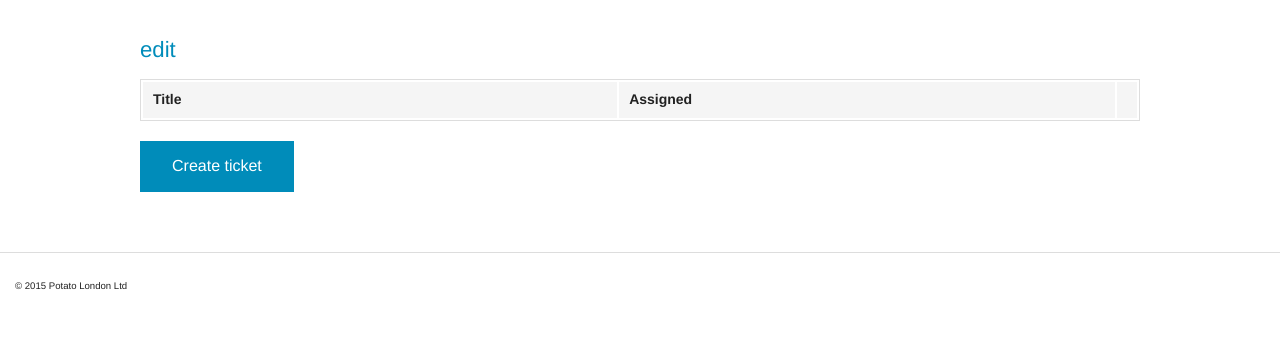
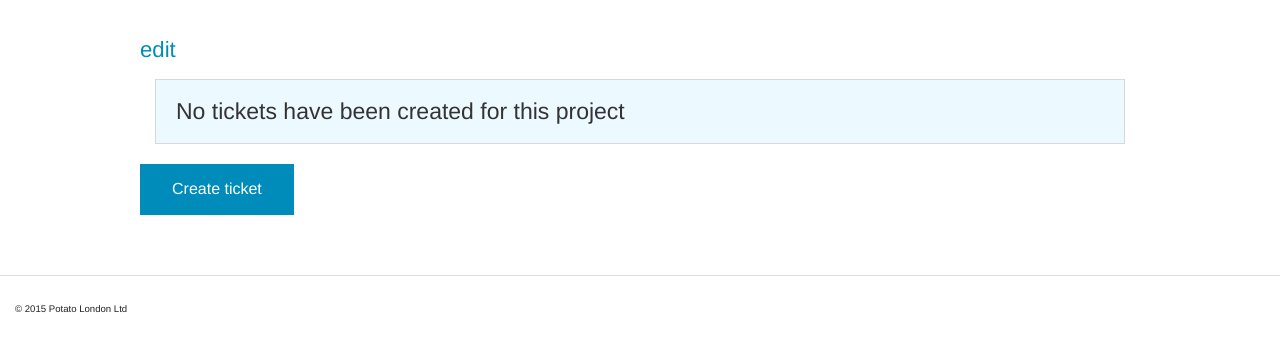
Before and after one commit to XOyarz/potato-app, a Django app: template tracker/templates/site/project_detail.html in a window 1280 px wide. Shown: the part 45-396 px from the top of the page. Run offline with Django 3.2, Linux system fonts and the light colour scheme; the template is opened without the code that fills it, so the values that code supplies are empty.

Commit message:
Added 'No tickets created', 'No assigned users' signs on ticket list page

```diff
--- a/tracker/templates/site/project_detail.html
+++ b/tracker/templates/site/project_detail.html
@@ -5,6 +5,7 @@
 	<div class="row">
 		<h2>{{ project.title }} <small><a href="{% url "project-update" project_id=project.pk %}">edit</a></small></h2>
 	</div>
+	{% if tickets %}
 	<div class="row">
 		<table>
 			<thead>
@@ -21,6 +22,8 @@
 					<td>
 					{% for user in ticket.assignees.all %}
 						{{ user.email }}{% if not forloop.last %},{% endif %}
+					{% empty %}
+						<p>No users assigned</p>
 					{% endfor %}
 					</td>
 					<td>
@@ -31,10 +34,16 @@
 						</a>
 					</td>
 				</tr>
+
 				{% endfor %}
 			</tbody>
 		</table>
 	</div>
+	{% else %}
+		<div class="panel callout">
+			<h4>No tickets have been created for this project</h4>
+		</div>
+	{% endif %}
 	<div class="row">
 		<p><a href="{% url "ticket-create" project_id=project.pk %}" class="button">Create ticket</a></p>
 	</div>
```
